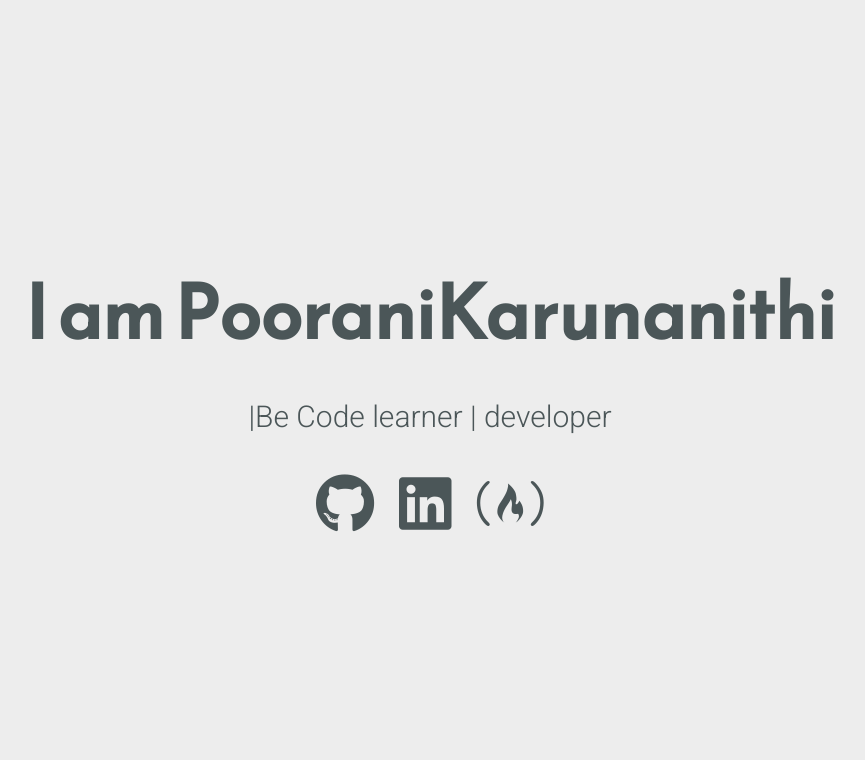
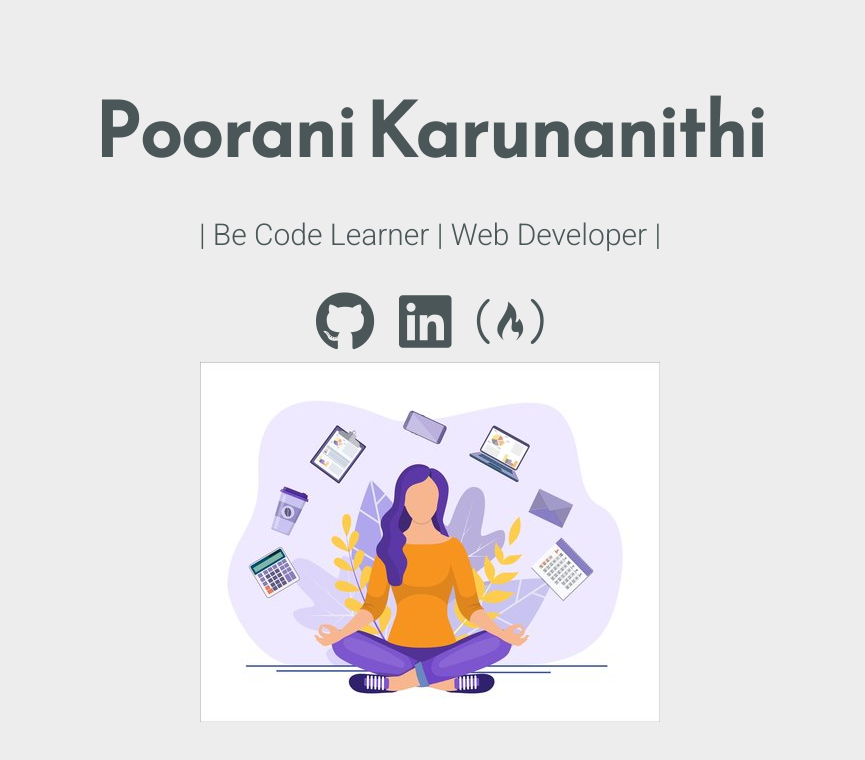
Before and after one commit to pooranikarunanithi/dev-landing-page, a plain HTML site: page index.html in a window 1280 px wide. Shown: the whole page, without its empty margins (210-1075 px from the left). Drawn offline with Linux system fonts and the light colour scheme.

Commit message:
added images

```diff
--- a/index.html
+++ b/index.html
@@ -21,12 +21,18 @@
 	 <link rel="stylesheet" href="css/themes/white-grey.css">
 	<!-- <link rel="stylesheet" href="css/themes/white-red.css"> -->
 	<!--<link rel="stylesheet" href="css/themes/yellow-black.css"> -->
+	<style>
+		.img-container {
+		  text-align: center;
+		  display: block;
+		}
+	  </style>
+</head>
 
-</head>
 <body>
 	<main>
-		<div class="intro"> I am PooraniKarunanithi </div>
-		<div class="tagline">|Be Code learner | developer </div>
+		<div class="intro"> Poorani Karunanithi </div>
+		<div class="tagline">| Be Code Learner | Web Developer | </div>
 		<!-- Find your icons from here - https://fontawesome.com/icons?d=gallery&s=brands -->
 		<div class="icons-social">
 			<a target="_blank" href="https://github.com/pooranikarunanithi"><i class="fab fa-github"></i></a>
@@ -38,6 +44,9 @@
 			<!--<a target="_blank" href="https://www.behance.net"><i class="fab fa-behance"></i></a>-->
 			<!--<a target="_blank" href="https://codepen.io"><i class="fab fa-codepen"></i></a>-->
     </div>
+	<span class="img-container"> <!-- Inline parent element -->
+		<img src="imageforfront.jpg" alt="">
+	  </span>
 	</main>
 </body>
 </html>
```
Also changed, not shown: imageforfront.jpg (added).
